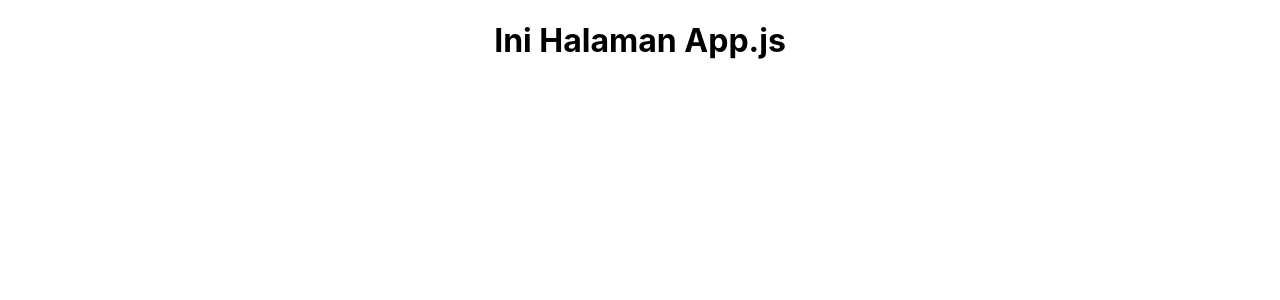
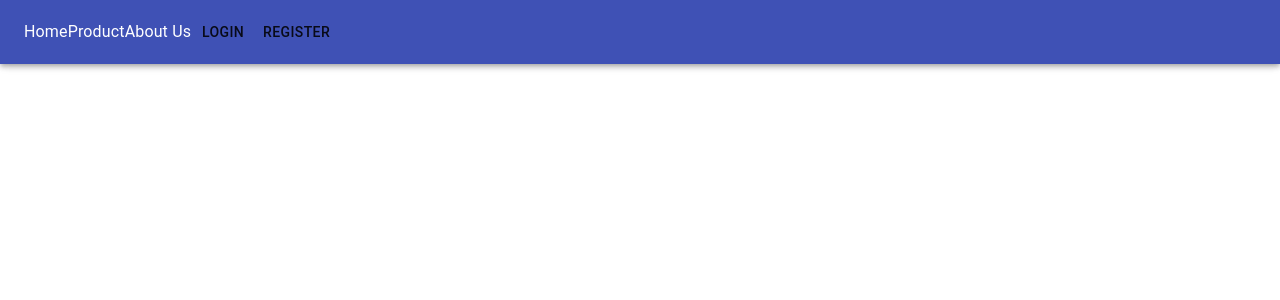
Before and after one commit to wearel/dress-rental-front-end, a React (Create React App) app: page /login in a window 1280 px wide. Shown: the top 300 px of the page. Built offline with nearby package versions, Linux system fonts and the light colour scheme.

Commit message:
new update for header

```diff
--- a/package.json
+++ b/package.json
@@ -3,6 +3,7 @@
   "version": "0.1.0",
   "private": true,
   "dependencies": {
+    "@material-ui/core": "^4.11.0",
     "@material-ui/icons": "^4.9.1",
     "@testing-library/jest-dom": "^4.2.4",
     "@testing-library/react": "^9.3.2",
--- a/src/App.js
+++ b/src/App.js
@@ -1,10 +1,41 @@
-import React from 'react';
-import './App.css';
+import React from "react";
+import "./App.css";
+import { BrowserRouter as Router, Switch, Route } from "react-router-dom";
+
+// Component
+import Header from "./Components/Header";
+// import Footer from "./Components/Footer";
+
+// Page
+import Home from "./Pages/Home/HomePage";
+import Product from "./Pages/Product/ProductPage";
+import About from "./Pages/About/About";
+import Login from "./Pages/User/Login";
+import Register from "./Pages/User/Register";
 
 function App() {
   return (
     <div className="App">
-      <h1>Ini Halaman App.js</h1>
+      <Router>
+        <Header />
+        <Switch>
+          <Route exact path="/">
+            <Home />
+          </Route>
+          <Route path="/product">
+            <Product />
+          </Route>
+          <Route path="/about">
+            <About />
+          </Route>
+          <Route path="/login">
+            <Login />
+          </Route>
+          <Route path="/register">
+            <Register />
+          </Route>
+        </Switch>
+      </Router>
     </div>
   );
 }
--- a/src/Components/Header.js
+++ b/src/Components/Header.js
@@ -1,14 +1,45 @@
-import React from 'react'
+import React from "react";
+// import { Link } from "react-router-dom";
+import AppBar from "@material-ui/core/AppBar";
+import Toolbar from "@material-ui/core/Toolbar";
+import Typography from "@material-ui/core/Typography";
+import Button from "@material-ui/core/Button";
+// import "fontsource-roboto";
+
 // Styles Css
-import "./Header.css"
+import "./Header.css";
 
 function Header() {
-    return (
-        <div>
-            <h1>Ini halaman Header</h1>
-            <h1>Testing untuk halaman header</h1>
-        </div>
-    )
+  return (
+    <div>
+      <AppBar>
+        <Toolbar>
+          <Typography>Home</Typography>
+          <Typography>Product</Typography>
+          <Typography>About Us</Typography>
+          <Button>Login</Button>
+          <Button>Register</Button>
+        </Toolbar>
+      </AppBar>
+      {/* <ul>
+        <li>
+          <Link to="/">Home</Link>
+        </li>
+        <li>
+          <Link to="/product">Product</Link>
+        </li>
+        <li>
+          <Link to="/about">About Us</Link>
+        </li>
+        <li>
+          <Link to="/login">Login</Link>
+        </li>
+        <li>
+          <Link to="/register">Register</Link>
+        </li>
+      </ul> */}
+    </div>
+  );
 }
 
-export default Header
+export default Header;
--- /dev/null
+++ b/src/Pages/About/About.js
@@ -0,0 +1,13 @@
+import React from "react";
+// CSS
+import "./About.css";
+
+function AboutUs() {
+  return (
+    <div>
+      <h1>Ini halaman about us</h1>
+    </div>
+  );
+}
+
+export default AboutUs;
--- a/src/Pages/user/Login.js
+++ b/src/Pages/user/Login.js
@@ -1,14 +1,13 @@
-import React from 'react'
+import React from "react";
 // Style CSS
-import "./Login.css"
+import "./Login.css";
 
 function Login() {
-    return (
-        <div>
-            <h1>Ini halaman Login</h1>
-            <h1>ini adalah halaman login</h1>
-        </div>
-    )
+  return (
+    <div>
+      <h1>Ini halaman Login</h1>
+    </div>
+  );
 }
 
-export default Login
+export default Login;
```
Also changed, not shown: src/Pages/Product/ProductDetailPage.js (+9 -8 lines), src/Pages/Product/ProductPage.js (+9 -8 lines), src/Pages/About/About.css (added), 1 other file (tests, documents, lock files or other folders).
